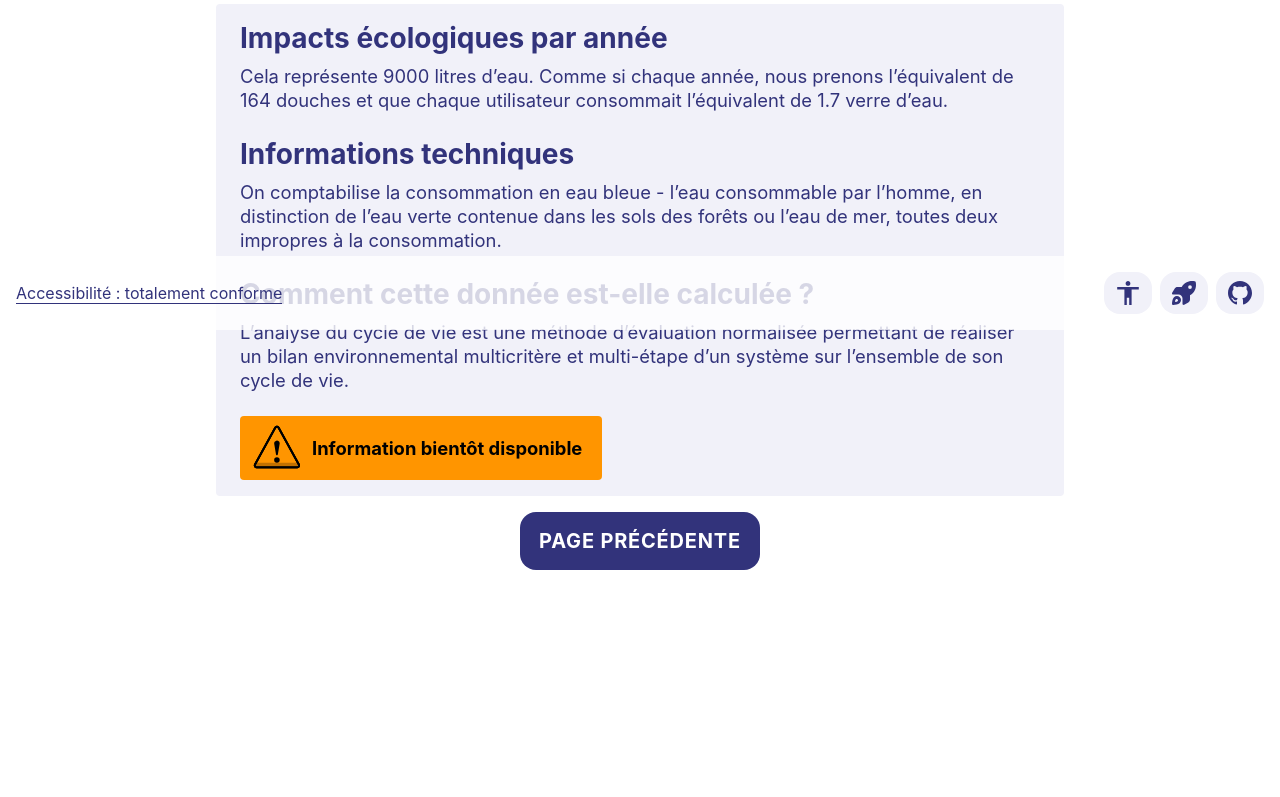
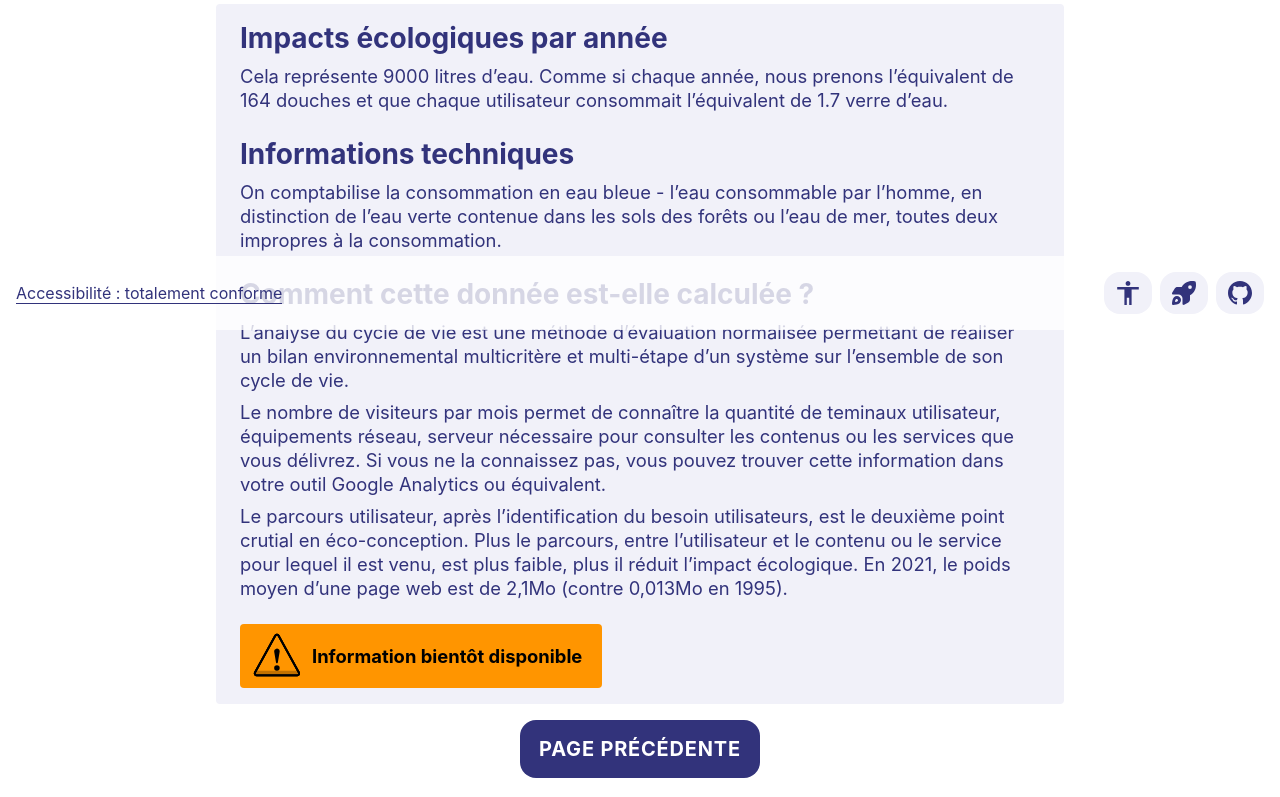
Before and after one commit to adrienloup/lcc, a React (Vite) app: page /lcc/documentation/eau in a window 1280 px wide. Shown: the part 470-1267 px from the top of the page. Before the commit the page ends 1136 px from the top, so only its background shows below. Built offline with nearby package versions, Linux system fonts and the light colour scheme.

Commit message:
watter page added

```diff
--- a/src/pages/Documentation/Watter/Watter.tsx
+++ b/src/pages/Documentation/Watter/Watter.tsx
@@ -55,7 +55,7 @@ function Materials() {
             <Subtitle text='Informations techniques' />
             <Text text='<p>On comptabilise la consommation en eau bleue - l’eau consommable par l’homme, en distinction de l’eau verte contenue dans les sols des forêts ou l’eau de mer, toutes deux impropres à la consommation.</p>' />
             <Subtitle text='Comment cette donnée est-elle calculée&nbsp;?' />
-            <Text text='<p>L’analyse du cycle de vie est une méthode d’évaluation normalisée permettant de réaliser un bilan environnemental multicritère et multi-étape d’un système sur l’ensemble de son cycle de vie.</p>' />
+            <Text text='<p>L’analyse du cycle de vie est une méthode d’évaluation normalisée permettant de réaliser un bilan environnemental multicritère et multi-étape d’un système sur l’ensemble de son cycle de vie.</p><p>Le nombre de visiteurs par mois permet de connaître la quantité de teminaux utilisateur, équipements réseau, serveur nécessaire pour consulter les contenus ou les services que vous délivrez. Si vous ne la connaissez pas, vous pouvez trouver cette information dans votre outil Google Analytics ou équivalent.</p><p>Le parcours utilisateur, après l’identification du besoin utilisateurs, est le deuxième point crutial en éco-conception. Plus le parcours, entre l’utilisateur et le contenu ou le service pour lequel il est venu, est plus faible, plus il réduit l’impact écologique. En 2021, le poids moyen d’une page web est de 2,1Mo (contre 0,013Mo en 1995).</p>' />
             <Warning text='<p>Information bientôt disponible</p>' />
           </div>
           <div className='footing'>
```
